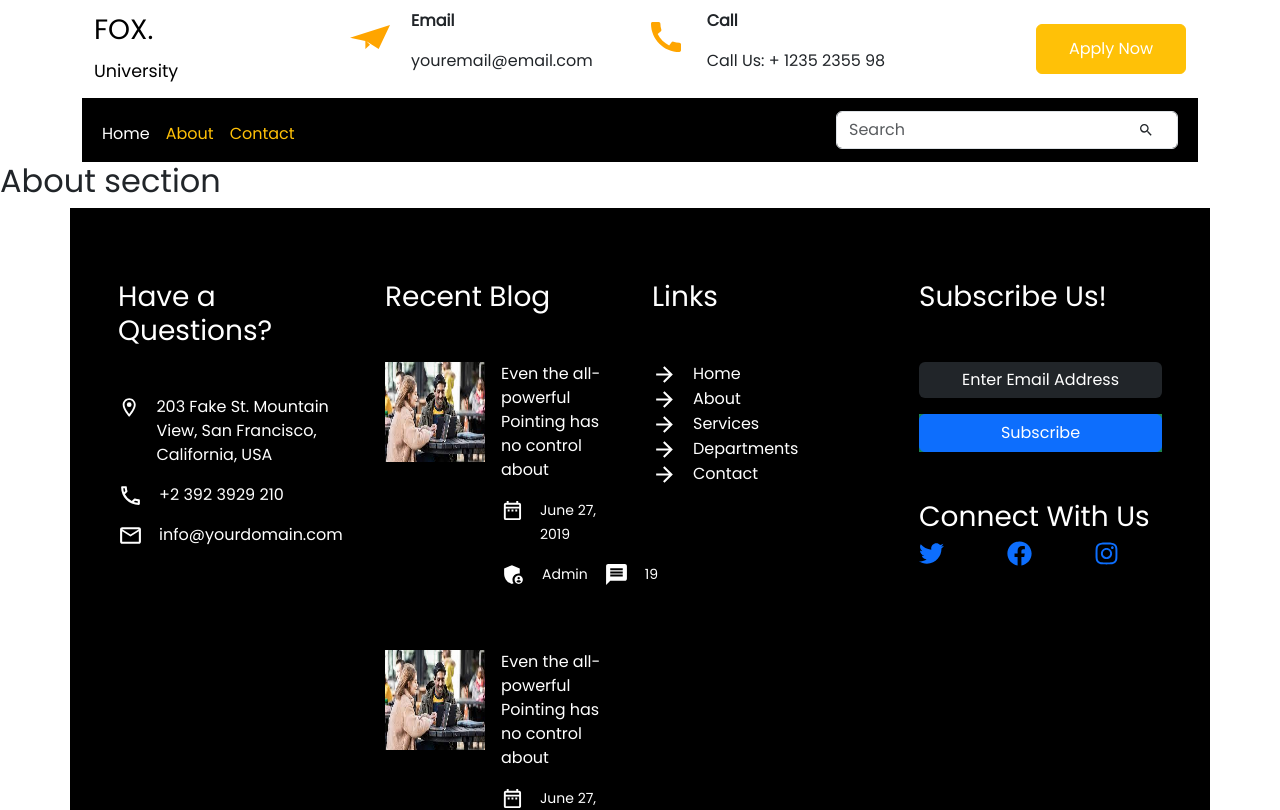
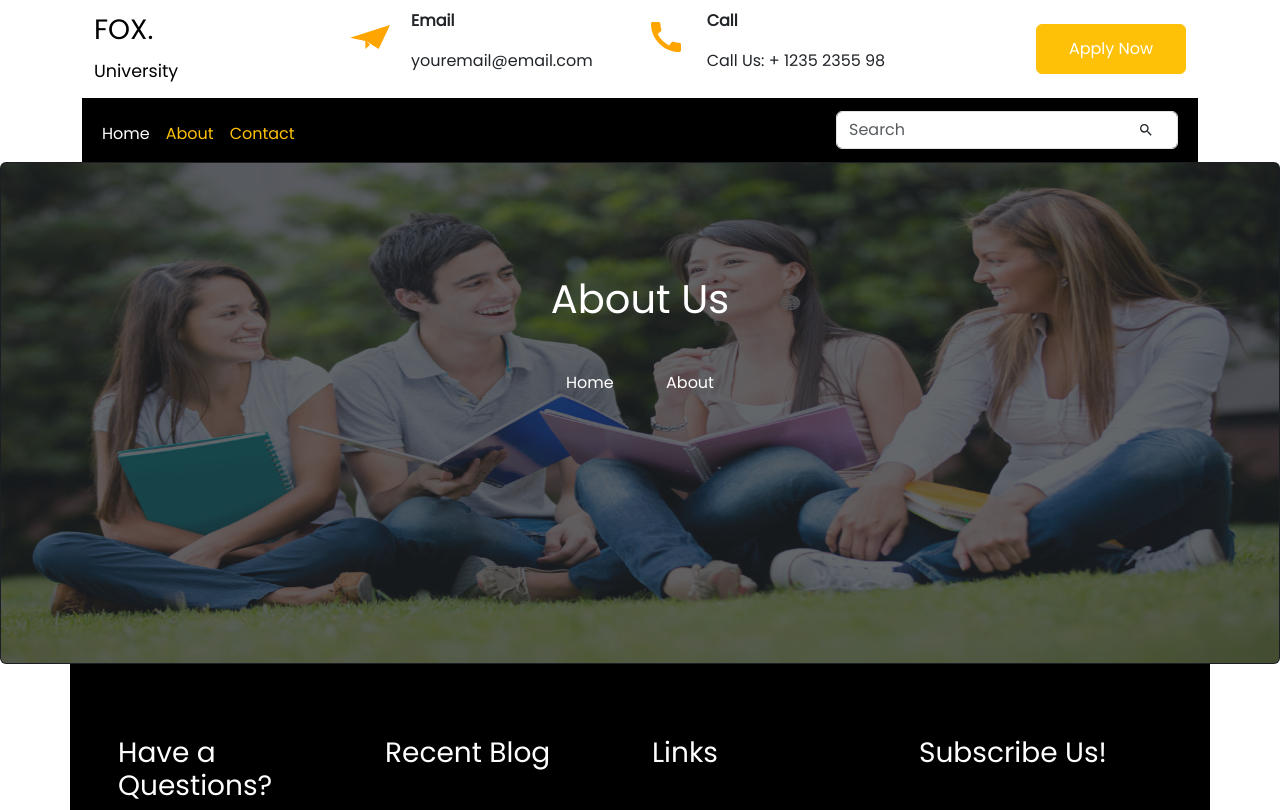
Before and after one commit to Sahrial-alam34/fox-university-bootstrap, a React (Vite) app: page /about in a window 1280 px wide. Shown: the top 810 px of the page. Built offline with nearby package versions, Linux system fonts and the light colour scheme; a web font is replaced by a local one.

Commit message:
dynamic coverpage added

```diff
--- a/src/pages/About/About.jsx
+++ b/src/pages/About/About.jsx
@@ -1,4 +1,5 @@
 import { Helmet } from "react-helmet-async";
+import CoverPage from "../Shared/CoverPage/CoverPage";
 
 
 const About = () => {
@@ -7,7 +8,8 @@ const About = () => {
                   <Helmet>
                 <title>Fox | About</title>
             </Helmet>
-            <h2>About section</h2>
+            <CoverPage title="About Us" link="About"></CoverPage>
+
         </div>
     );
 };
--- /dev/null
+++ b/src/pages/Shared/CoverPage/CoverPage.jsx
@@ -0,0 +1,26 @@
+
+import { Link } from 'react-router-dom';
+import img1 from '../../../assets/images/quote/images.jpg'
+import { Card } from "react-bootstrap";
+const CoverPage = ({title,link}) => {
+    return (
+        <div>
+            <Card className="bg-dark text-white fixed">
+                <Card.Img style={{ height: '500px' }} className="custom-opacity " src={img1} alt="Card image" />
+                <Card.ImgOverlay className=" m-5">
+                    <div className='text-center'>
+
+                        <div className="m-5">
+                            <h1 className="mb-5">{title}</h1>
+                            <Link to='/' className='text-decoration-none text-white me-5'>Home </Link>
+                            <Link to={`/${link}`} className='text-decoration-none text-white'>{link} </Link>
+                        </div>
+                    </div>
+
+                </Card.ImgOverlay>
+            </Card>
+        </div>
+    );
+};
+
+export default CoverPage;
```
Also changed, not shown: .eslintrc.cjs.
